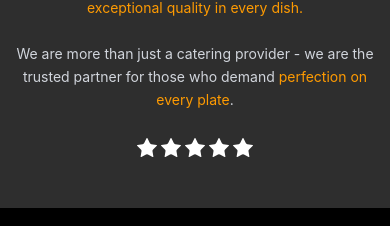
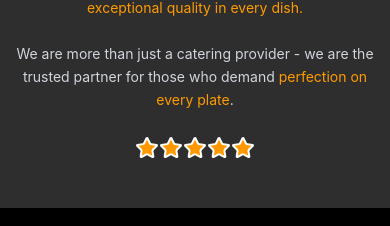
Before and after one commit to Ais-ul/nextjs-vercel, a Next.js app: page / in a window 390 px wide. Shown: the part 1058-1284 px from the top of the page. Built offline with nearby package versions, Linux system fonts and the light colour scheme.

Commit message:
rez  stele iphone

```diff
--- a/components/Whoweare/Whoweare.jsx
+++ b/components/Whoweare/Whoweare.jsx
@@ -21,7 +21,7 @@ export default function Whoweare() {
 
         <div className="flex justify-center ">
           {[...Array(5)].map((_, i) => (
-          <Star key={i} className="w-6 h-6" fill="currentColor" stroke="none" color="#f59e0b" />
+          <Star key={i} className="w-6 h-6 fill-amber-500" fill="currentColor" />
 
           ))}
         </div>
```
